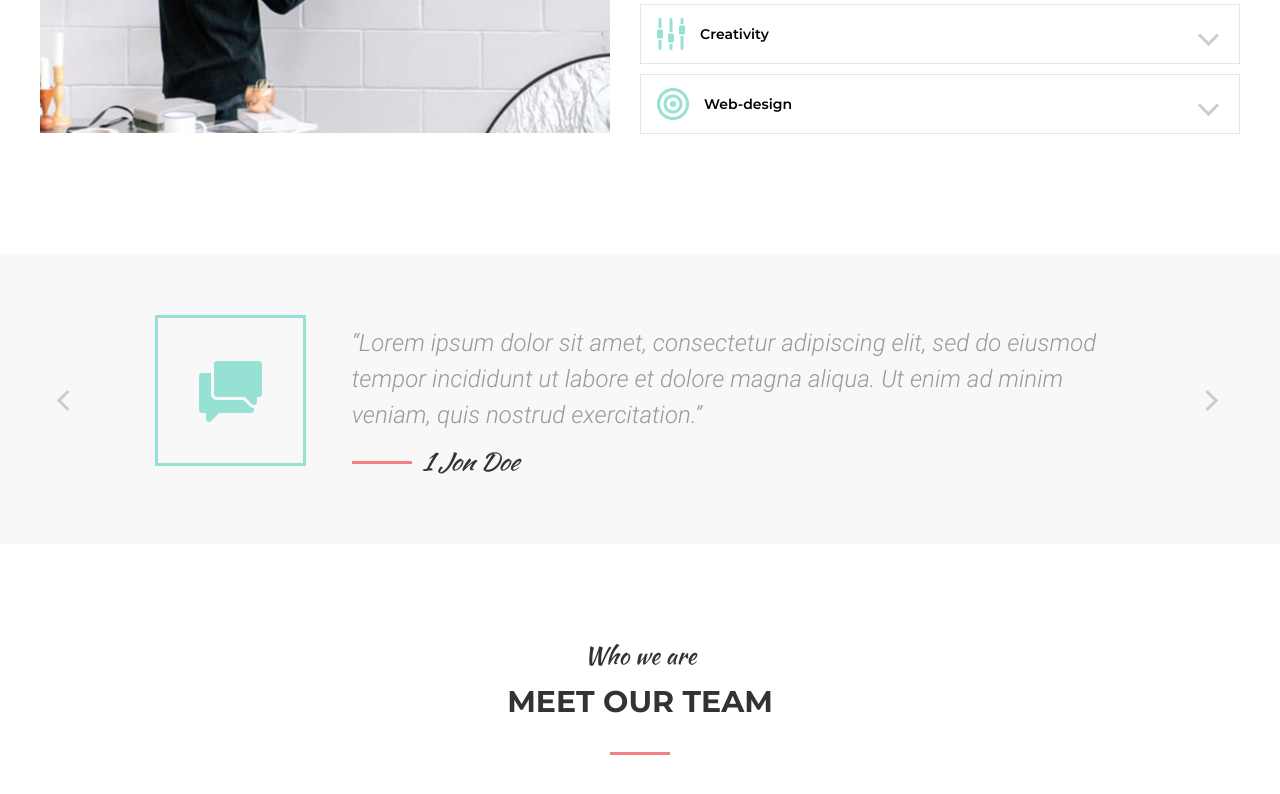
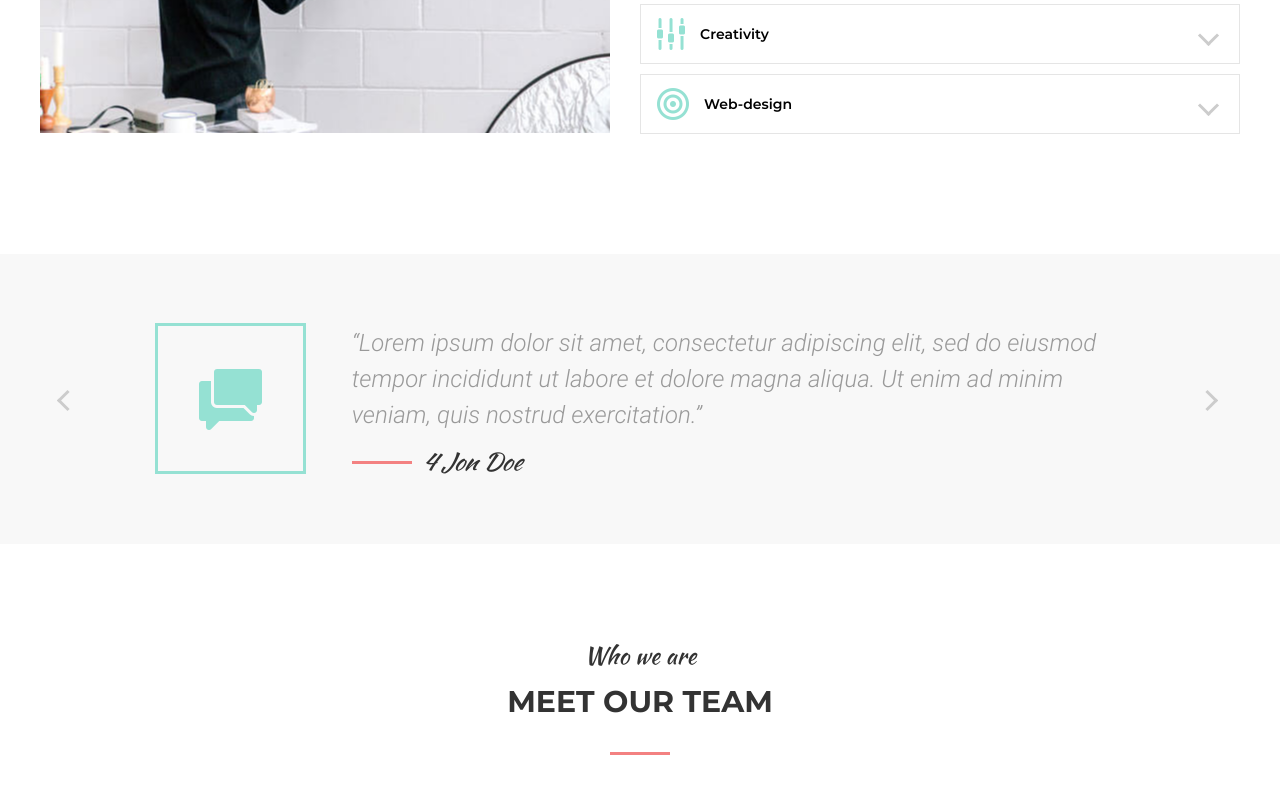
Before and after one commit to victoria-kholina/Mogo, a website: page index.html in a window 1280 px wide. Both pictures are taken after a click on the element 67 px from the left and 4368 px from the top of the page. Shown: the part 3968-4762 px from the top of the page. Drawn offline with Linux system fonts and the light colour scheme.

Commit message:
carousel with CSS animation

```diff
--- a/index.html
+++ b/index.html
@@ -315,6 +315,17 @@
                     <div class="carousel-item__desc col col-10 col-sm-9">
                         <p>“Lorem ipsum dolor sit amet, consectetur adipiscing elit, sed do eiusmod tempor incididunt ut labore et dolore magna aliqua. Ut enim ad minim veniam, quis nostrud exercitation.”</p>
                         <h3>3 Jon Doe</h3>
+                    </div>
+                </div>
+                <div class="carousel-item row ">
+                    <div class="col col-2 col-sm-3">
+                        <div class="img-box bordered">
+                            <img src="images/dummy.png" class="img-box__image" alt="">
+                        </div>
+                    </div>
+                    <div class="carousel-item__desc col col-10 col-sm-9">
+                        <p>“Lorem ipsum dolor sit amet, consectetur adipiscing elit, sed do eiusmod tempor incididunt ut labore et dolore magna aliqua. Ut enim ad minim veniam, quis nostrud exercitation.”</p>
+                        <h3>4 Jon Doe</h3>
                     </div>
                 </div>
             </div>
--- a/js/carousel.js
+++ b/js/carousel.js
@@ -1,8 +1,13 @@
 let carouselBodies = document.getElementsByClassName("carousel-body");
 
 let touchStart,
-    touchEnd,
-    slidePos;
+    touchEnd;
+
+const animation = {
+    hide: "hide-slide",
+    show: "show-slide",
+    speedHide: 600
+}
 
 for (let carouselBody of carouselBodies) {
     let arrowPrev = carouselBody.closest(".carousel").querySelector(".arrow-prev");
@@ -11,8 +16,11 @@ for (let carouselBody of carouselBodies) {
     let startSlide = carouselBody.firstElementChild;
     startSlide.classList.add("active");
     carouselBody.insertAdjacentElement("afterbegin", carouselBody.lastElementChild);
-    slidePos = startSlide.offsetLeft;
-    carouselBody.scrollLeft = slidePos;
+    carouselBody.scrollLeft = startSlide.offsetLeft;
+
+    for(let child of carouselBody.children) {
+        child.classList.add("animation")
+    }
 
     arrowNext.onclick = function (event) {
        scrollCarousel(carouselBody, carouselWidth,  "next");
@@ -39,20 +47,25 @@ for (let carouselBody of carouselBodies) {
 function scrollCarousel(carousel, width,  direction) {
     let currSlide = carousel.querySelector(".active"),
          firstSlide= carousel.firstElementChild,
-         lastSlide = carousel.lastElementChild;
+         lastSlide = carousel.lastElementChild,
+        nextSlide = currSlide.nextElementSibling,
+        prevSlide = currSlide.previousElementSibling;
+
+    currSlide.classList.remove("active");
+    currSlide.classList.remove(animation.show)
 
     if(direction === "next") {
-        firstSlide.style.transform = `translate(${width}px)`;
-        slidePos += currSlide.offsetWidth;
-        currSlide.classList.remove("active");
+        currSlide.classList.add(animation.hide)
 
-        // scrollToPosition(carousel, slidePos).then(res=> {
-        //     let newLastSlide = carousel.insertAdjacentElement("beforeend", firstSlide);
-        //     newLastSlide.style.removeProperty('transform');
-        //     newLastSlide.classList.add("active");
-        // });
+        setTimeout(()=>{
+            currSlide.classList.remove(animation.hide)
+            nextSlide.classList.add("active",animation.show);
+            carousel.insertAdjacentElement("beforeend", firstSlide);
+        }, animation.speedHide)
+
     } else {
-
+        prevSlide.classList.add("active");
+        carousel.insertAdjacentElement("afterbegin", lastSlide);
     }
 }
 
--- a/scss/animation.scss
+++ b/scss/animation.scss
@@ -22,7 +22,22 @@
   0% { height: 0 }
   100% { height: $height-accordion-item;  }
 }
+@keyframes hide-slide {
+  0% { left: 0; }
+  100% { left: -1000px }
+}
 
+@keyframes show-slide {
+  0% { left: 1000px ; }
+  100% { left: 0; }
+}
+.show-slide {
+  animation-name: show-slide;
+}
+.hide-slide {
+  animation-name: hide-slide;
+  animation-duration: 600ms;
+}
 .animation {
  animation-timing-function: ease-in-out;
   animation-fill-mode: forwards;
--- a/scss/carousel.scss
+++ b/scss/carousel.scss
@@ -24,11 +24,13 @@
   }
 
   &-item {
+    position: relative;
+    overflow: hidden;
     align-items: center;
     -ms-flex-align: center;
     min-width: 100%;
     width: 100%;
-    height: 100%;;
+    height: 100%;
     @include only-small-mobile {
       padding: 50px 0;
       text-align: center;
```
Also changed, not shown: css/main.min.css.
